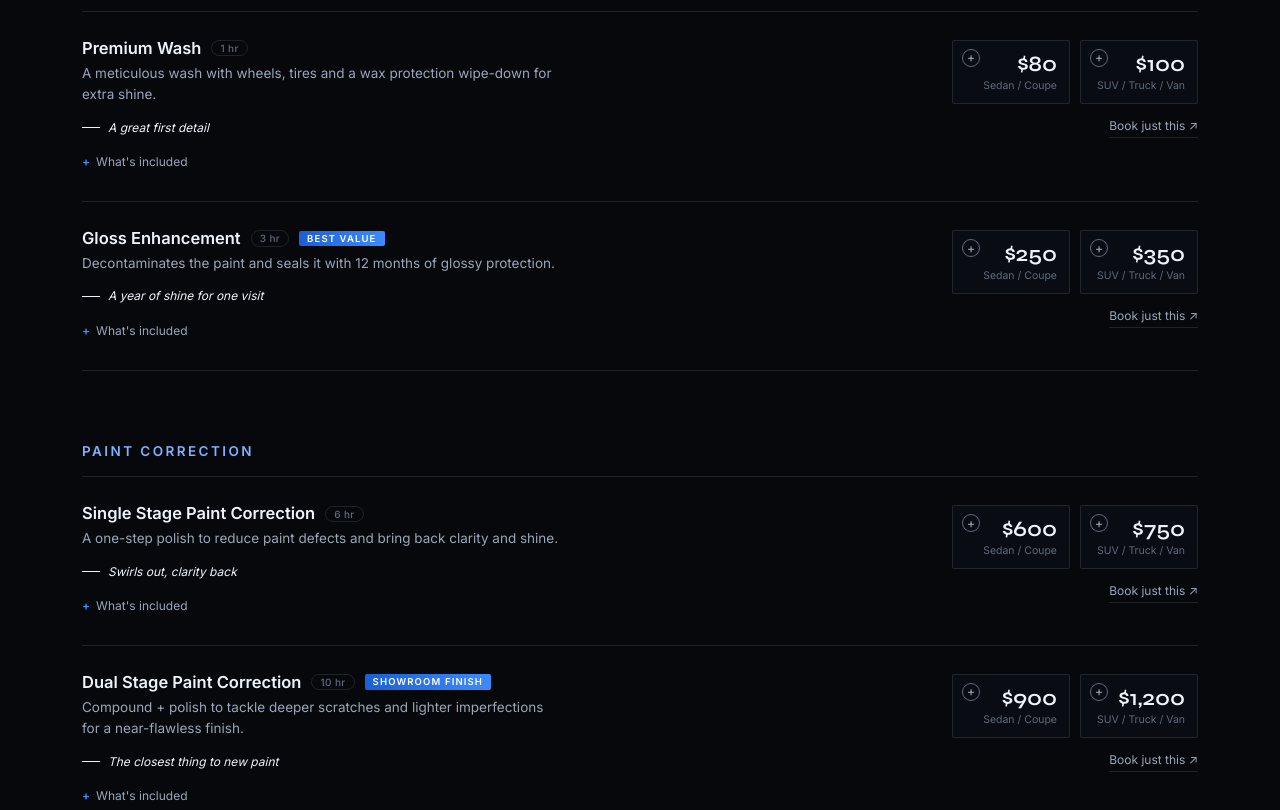
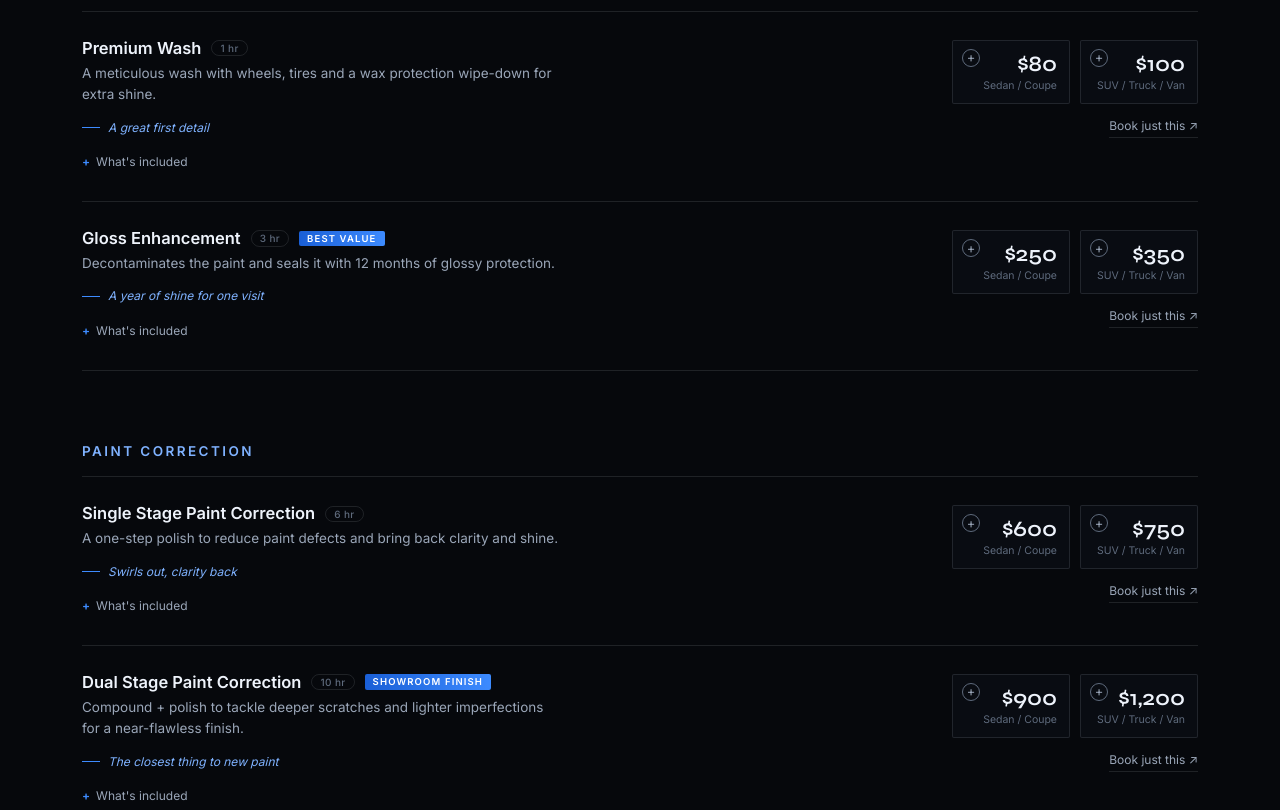
Before and after one commit to eliseyiurco/svautodetailing, a plain HTML site: page index.html in a window 1280 px wide. Shown: the part 1185-1995 px from the top of the page. Drawn offline with Linux system fonts and the light colour scheme.

Commit message:
Change note color to blue and update styles

```diff
--- a/index.html
+++ b/index.html
@@ -97,8 +97,8 @@
   .row h3{font-family:var(--body);font-size:16.5px;font-weight:600;letter-spacing:0;display:flex;align-items:center;gap:10px;flex-wrap:wrap}
   .tag{font-size:10px;font-weight:500;color:var(--dim);border:1px solid var(--line);padding:2px 8px;border-radius:20px;letter-spacing:.04em}
   .row > div > p{color:var(--muted);font-size:13.5px;margin-top:6px;max-width:480px}
-  .note{display:inline-flex;align-items:center;gap:8px;margin-top:12px;font-size:12px;color:var(--ink);font-style:italic}
-  .note::before{content:"";width:18px;height:1px;background:var(--ink)}
+  .note{display:inline-flex;align-items:center;gap:8px;margin-top:12px;font-size:12px;color:var(--blue-soft);font-style:italic}
+  .note::before{content:"";width:18px;height:1px;background:var(--blue)}
   .badge{font-size:9.5px;font-weight:700;letter-spacing:.12em;text-transform:uppercase;color:#fff;background:linear-gradient(90deg,var(--blue-deep),var(--blue));padding:3px 8px;border-radius:2px}
   details{margin-top:12px}
   summary{font-size:12px;color:var(--muted);cursor:pointer;list-style:none;display:inline-flex;gap:6px;align-items:center}
```
